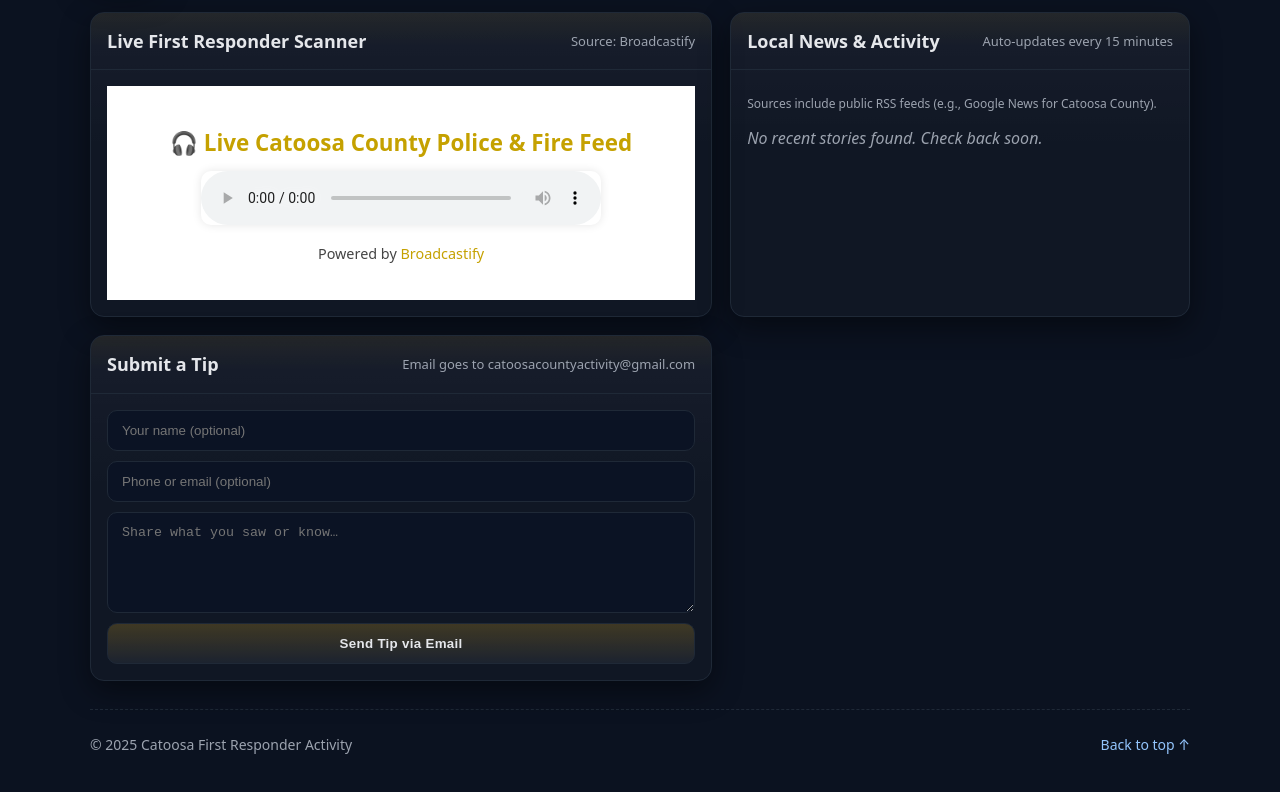
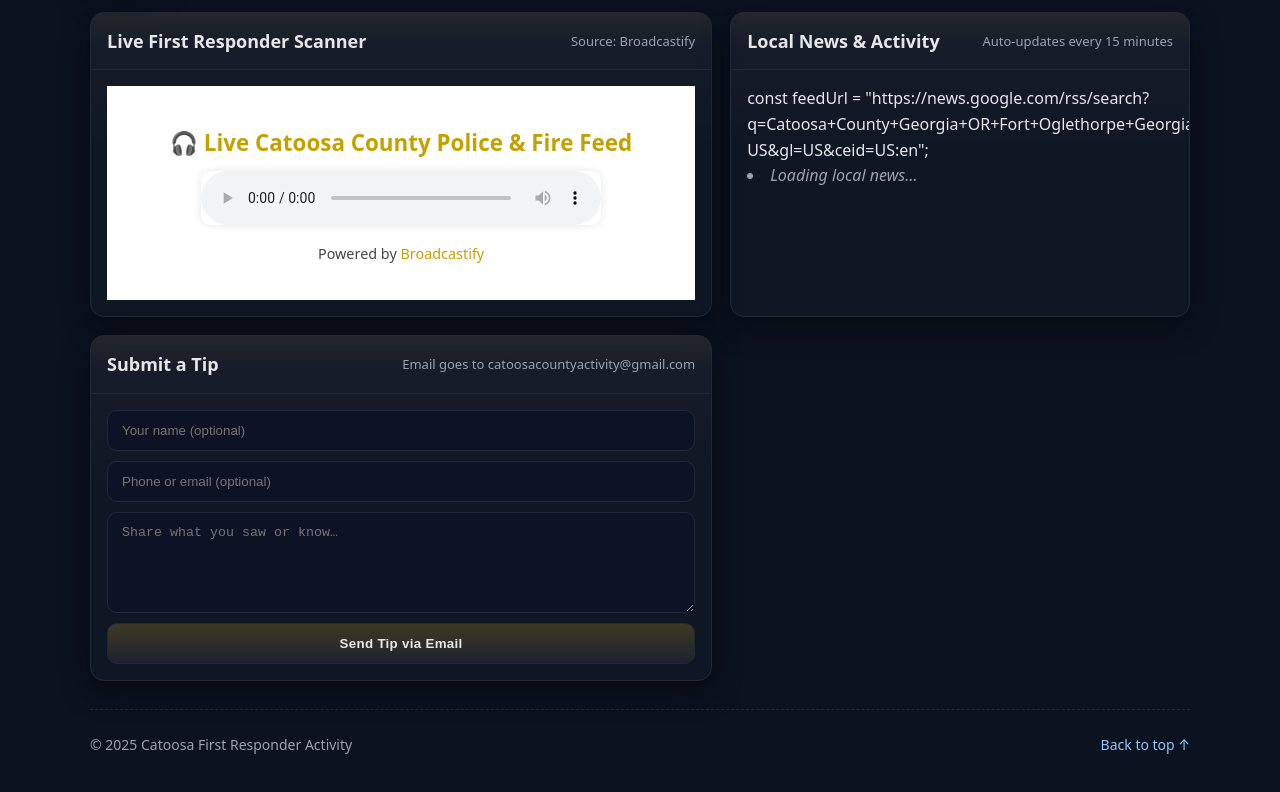
Before and after one commit to catoosacountyactivity-cpu/-catoosa-crime-scanner-, a plain HTML site: page index.html in a window 1280 px wide. Shown: the part 128-920 px from the top of the page. Drawn offline with Linux system fonts and the light colour scheme; no server answers.

Commit message:
Update index.html

```diff
--- a/index.html
+++ b/index.html
@@ -89,8 +89,7 @@ Powered by <a href="https://www.broadcastify.com/listen/feed/37819" target="_bla
           <span class="section-sub">Auto‑updates every 15 minutes</span>
         </div>
         <div class="content">
-          <p class="kicker">Sources include public RSS feeds (e.g., Google News for Catoosa County).</p>
-          <ul id="newsList" class="news-list">
+          const feedUrl = "https://news.google.com/rss/search?q=Catoosa+County+Georgia+OR+Fort+Oglethorpe+Georgia+OR+Chickamauga+Georgia&hl=en-US&gl=US&ceid=US:en";
             <li class="empty">Loading local news…</li>
           </ul>
         </div>
```
